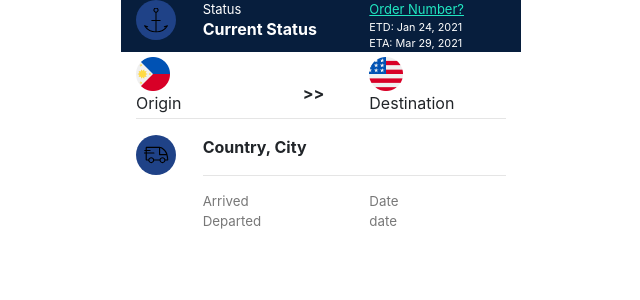
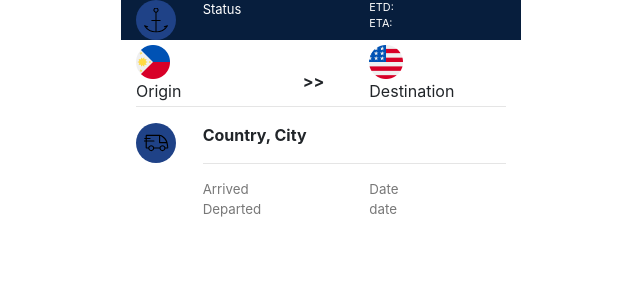
Before and after one commit to DamianBobs/Fernie, an Angular app in the folder trainingPlayground/: page /card in a window 1280 px wide. Shown: the top 300 px of the page, without its empty margins (319-959 px from the left). Built offline with nearby package versions, Linux system fonts and the light colour scheme.

Commit message:
DR - added demo container

```diff
--- a/trainingPlayground/src/app/components/card/card.component.html
+++ b/trainingPlayground/src/app/components/card/card.component.html
@@ -19,16 +19,16 @@
     <div class="col-5">
       <p style="margin-top: 0; margin-bottom: 0;">Status</p>
       <h3 style="font-weight: bold; font-size: medium; margin-top: 0;
-      margin-bottom: 0;">Current Status</h3>
+      margin-bottom: 0;">{{ demoContainer.Status }}</h3>
     </div>
 
     <div class="col-5">
       <div style="text-decoration: underline; color:#21E6C1; cursor: pointer;">
-        Order Number?
+        {{ demoContainer.containerNumber }}
       </div>
       <div class="header-text">
-        ETD: Jan 24, 2021<br />
-        ETA: Mar 29, 2021
+        ETD: {{ demoContainer.etd }}<br />
+        ETA: {{ demoContainer.eta }}
       </div>
     </div>
 
--- a/trainingPlayground/src/app/components/card/card.component.ts
+++ b/trainingPlayground/src/app/components/card/card.component.ts
@@ -1,15 +1,22 @@
 import { Component, OnInit } from '@angular/core';
-
+import { Container } from 'src/app/models/container.model';
 @Component({
   selector: 'app-card',
   templateUrl: './card.component.html',
   styleUrls: ['./card.component.scss']
 })
 export class CardComponent implements OnInit {
+  public demoContainer = new Container();
 
   constructor() { }
 
   ngOnInit(): void {
+    var demoContainer = new Container();
+    demoContainer.Id = 'e9c443b8-cc6d-4bd8-a1e8-dcff17499dd8';
+    demoContainer.containerNumber = 'HMMU6277266'
+    demoContainer.Status = 'Empty Returned'
+    demoContainer.etd = '01242021';
+    demoContainer.eta = '03292021';
   }
 
 }
--- /dev/null
+++ b/trainingPlayground/src/app/models/container.model.ts
@@ -0,0 +1,15 @@
+// guid: 'e9c443b8-cc6d-4bd8-a1e8-dcff17499dd8'
+// container number: HMMU6277266
+
+export class Container {
+    public Id: string;
+    public containerNumber: string;
+    public Status: string;
+    public etd: string;
+    public eta: string;
+
+    constructor(init?: Partial<Container>) {
+        Object.assign(this, init);
+    }
+
+}
```
Also changed, not shown: 1 other file (tests, documents, lock files or other folders).
